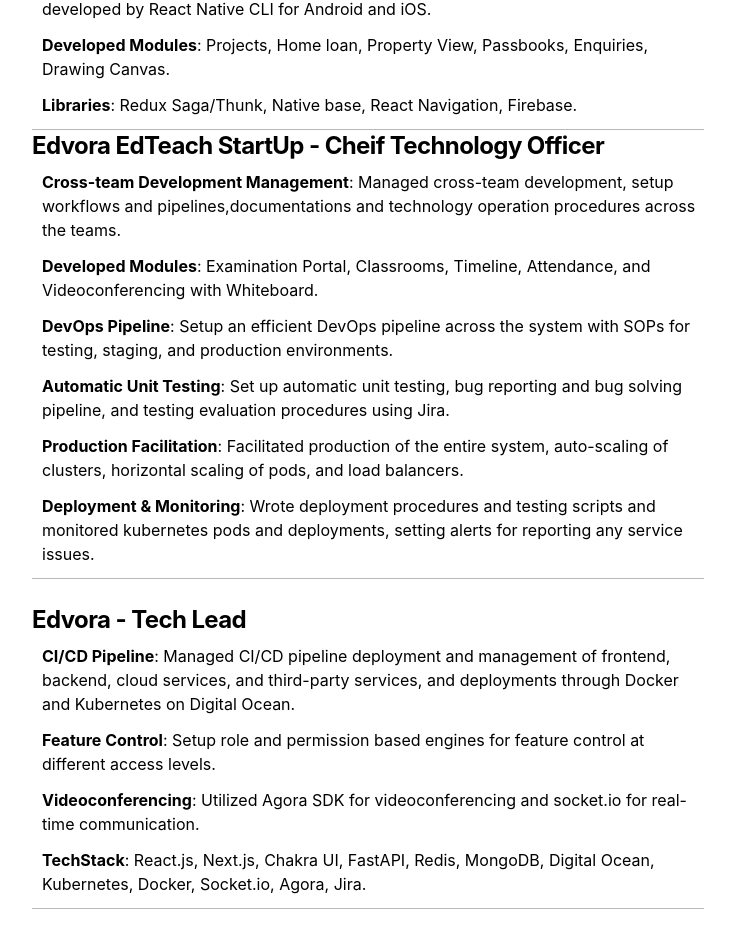
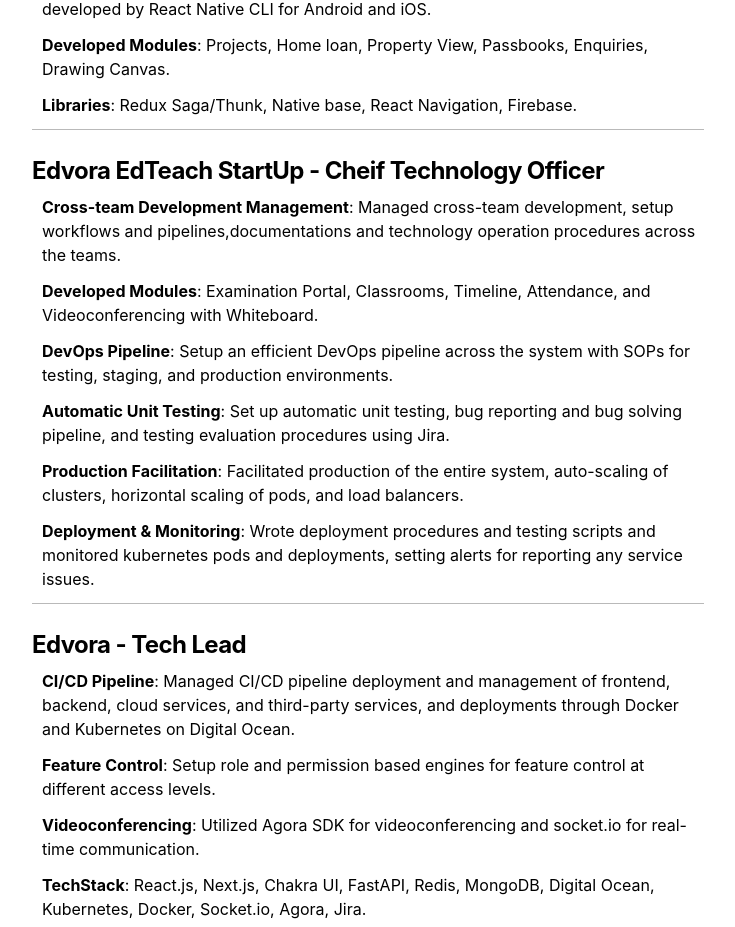
Before and after one commit to Ritik-Sharma38/ritiksharma, a Next.js app: page / in a window 1280 px wide. Shown: the part 775-1702 px from the top of the page, without its empty margins (272-1007 px from the left). Built offline with nearby package versions, Linux system fonts and the light colour scheme; what @tailwindcss/typography would draw is missing.

Commit message:
style changes

```diff
--- a/pages/experience.js
+++ b/pages/experience.js
@@ -180,7 +180,7 @@
                     })}
                 </div>
 
-                <h2 className="font-bold text-2xl tracking-tight mb-2 dark:text-white">Edvora EdTeach StartUp - Cheif Technology Officer</h2>
+                <h2 style={{marginTop: "25px"}} className="font-bold text-2xl tracking-tight mb-2 dark:text-white">Edvora EdTeach StartUp - Cheif Technology Officer</h2>
 
                 <div style={{paddingLeft: "10px", borderBottom: "1px solid rgba(80, 80, 80, 0.4)"}}>
                     {cto.map((item) => {
```
